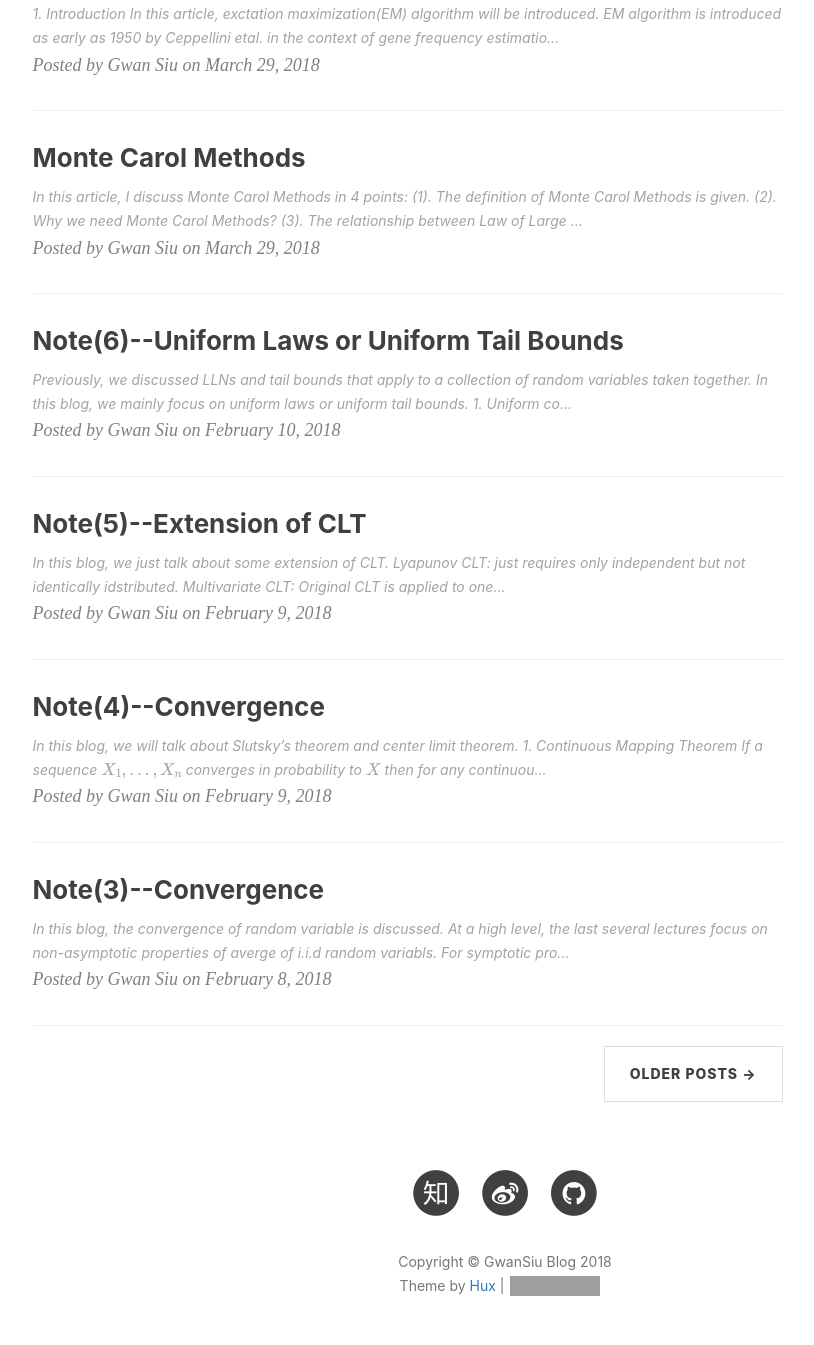
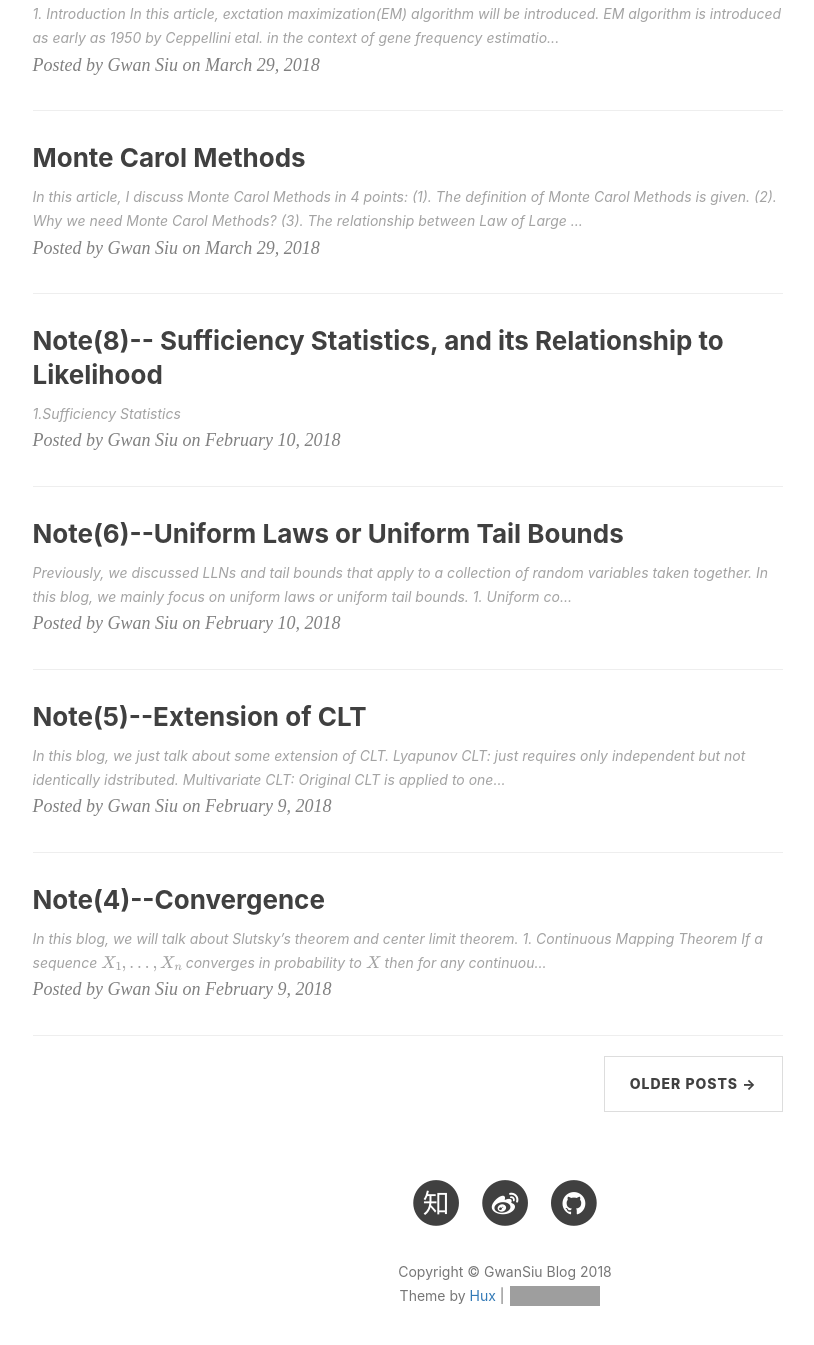
Before and after one commit to Gwan-Siu/gwansiu.github.io, a Jekyll site: the page built from index.html, in a window 1280 px wide and 1400 px high, scrolled down 1343 px. Shown: the top 1345 px of the window, without its empty margins (135-949 px from the left). Built offline with Jekyll 4.4.1, drawn with Linux system fonts in a browser that asks for light colours; nearby versions of some CDN libraries; formulas are drawn with MathJax 3; the list of posts is cut into pages by our own code; comment, search, counter and statistics services are not loaded; some of the changed text lies outside the part shown; grey boxes are pictures that could not be loaded.

Commit message:
New post-sufficiency
Sufficiency

```diff
--- a/_posts/2018-03-29-VCdimension.markdown
+++ b/_posts/2018-03-29-VCdimension.markdown
@@ -1,7 +1,7 @@
 ---
 layout: post
 title: Note(7)--Uniform Laws, Empirical Risk Minimization and VC Dimension
-date: 2018-04-06
+date: 2018-04-08
 author: Gwan Siu
 catalog: True
 tags:
--- /dev/null
+++ b/_posts/2018-04-08-Sufficiency.markdown
@@ -0,0 +1,11 @@
+---
+layout: post
+title: Note(8)-- Sufficiency Statistics, and its Relationship to Likelihood
+date: 2018-02-10
+author: Gwan Siu
+catalog: True
+tags:
+    - Statistics and Bayesian Analysis
+---
+
+### 1.Sufficiency Statistics
```
